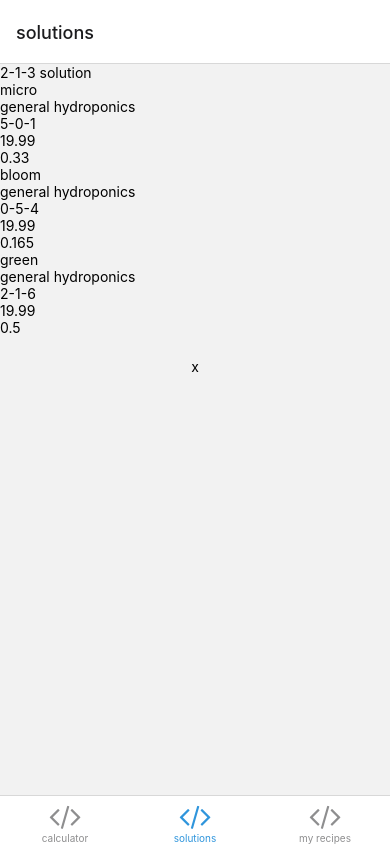
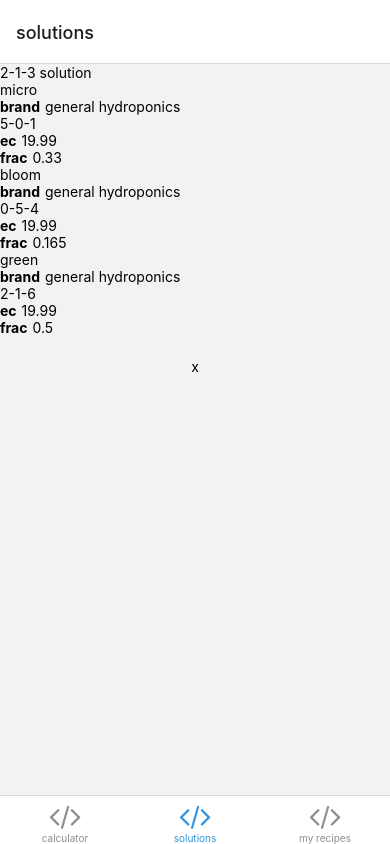
Before and after one commit to niole/hydrocalc-mobile, a React Native app: screen /Solutions in a window 390 px wide. Built offline with nearby package versions, Linux system fonts and the light colour scheme; what expo-linking would draw is missing.

Commit message:
Use LabelValue

```diff
--- /dev/null
+++ b/components/LabelValue.tsx
@@ -0,0 +1,24 @@
+import * as React from 'react';
+import { StyleSheet, Text, View } from 'react-native';
+
+type Props = {
+  label?: string;
+  value?: string;
+};
+
+export const LabelValue: React.FC<Props> = ({ label, value }) => (
+  <View style={styles.container}>
+    <Text style={styles.label}>{label}</Text>
+    <Text>{value}</Text>
+  </View>
+);
+
+const styles = StyleSheet.create({
+  container: {
+    flexDirection: 'row',
+  },
+  label: {
+    fontWeight: 'bold',
+    paddingRight: '5px',
+  }
+});
--- a/components/index.tsx
+++ b/components/index.tsx
@@ -3,3 +3,4 @@ export * from './NpkLabel';
 export * from './Card';
 export * from './Modal';
 export * from './ConfirmationModal';
+export * from './LabelValue';
--- a/solutions/SolutionCard.tsx
+++ b/solutions/SolutionCard.tsx
@@ -1,7 +1,7 @@
 import * as React from 'react';
 import { Text, View } from 'react-native';
 import { NPK, Solution } from '../globalState';
-import { Card, NpkLabel } from '../components';
+import { LabelValue, Card, NpkLabel } from '../components';
 
 type Props = {
   solution: Solution;
@@ -24,9 +24,9 @@ const InputCard: React.FC<{ name: string, brand?: string, npk: NPK, ec: number,
 }) => (
   <View key={name}>
     <Text>{name} </Text>
-    {brand && <Text>{brand}</Text>}
+    {brand && <LabelValue label="brand" value={brand} />}
     <NpkLabel npk={npk} />
-    <Text>{ec}</Text>
-    <Text>{frac}</Text>
+    <LabelValue label="ec" value={`${ec}`} />
+    <LabelValue label="frac" value={`${frac}`} />
   </View>
 );
```
